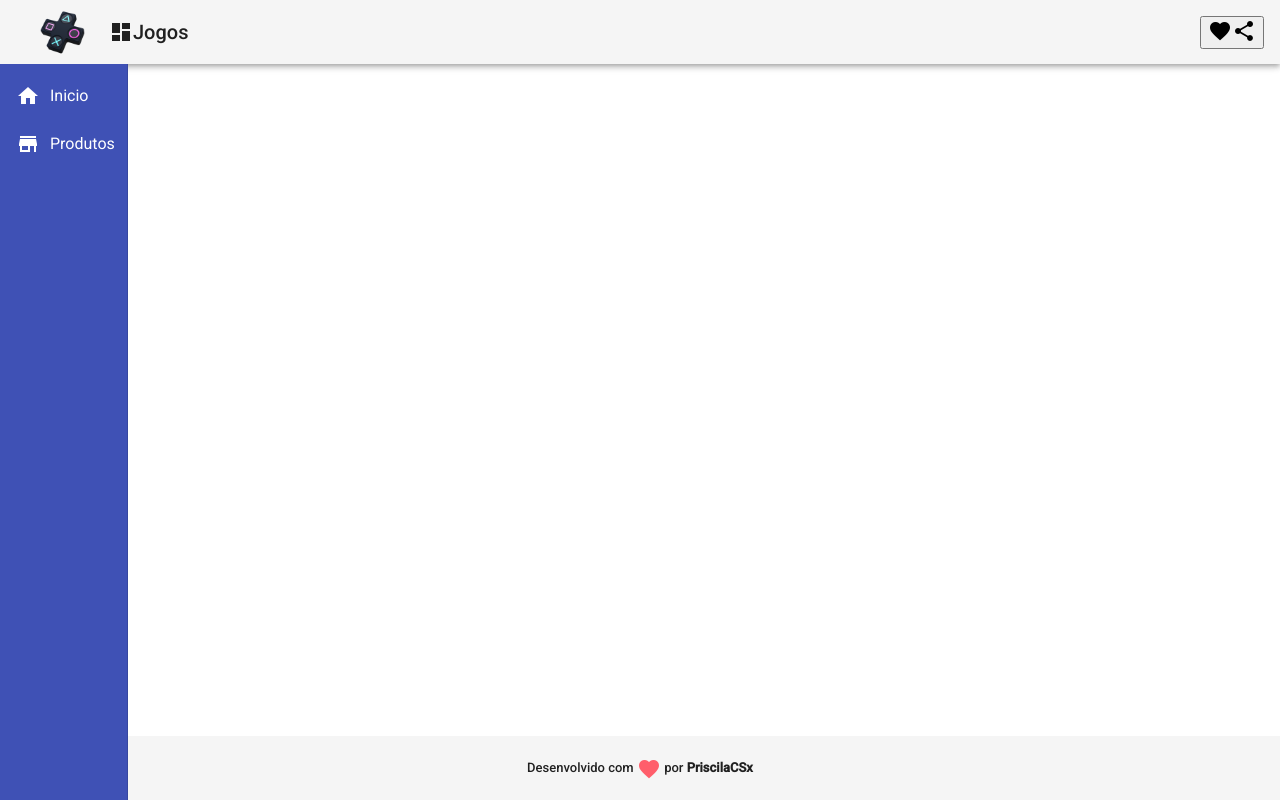
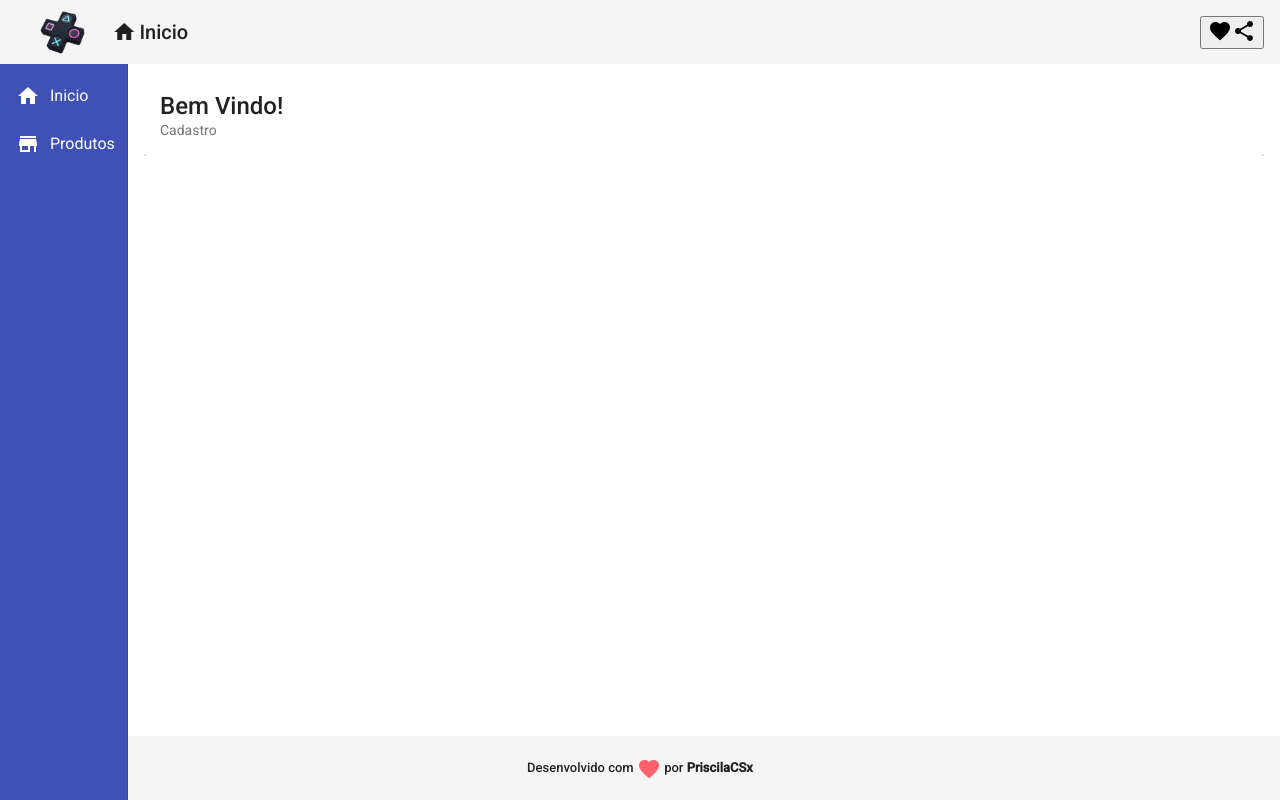
Before and after one commit to SuayMack/DesafioDesenvolvendoSPAcom-Angular, an Angular app: page / in a window 1280 px wide. Built offline with nearby package versions, Linux system fonts and the light colour scheme.

Commit message:
criando componente home

```diff
--- a/src/app/header/header.component.css
+++ b/src/app/header/header.component.css
@@ -25,6 +25,10 @@ mat-toolbar .title-group {
   padding: 1.5rem
 }
 
+.title-group i {
+  padding: .2rem;
+}
+
 .example-spacer {
   flex: 1 1 auto;
 }
--- a/src/app/header/header.component.html
+++ b/src/app/header/header.component.html
@@ -5,9 +5,9 @@
         </a>
         <a class="title-group">
             <i class="material-icons">
-                dashboard
+                home
             </i>
-            Jogos
+            Inicio
         </a>
     </span>
 
@@ -15,4 +15,4 @@
       <mat-icon>favorite</mat-icon>
       <mat-icon>share</mat-icon>
     </button>
-  </mat-toolbar>
+</mat-toolbar>
--- /dev/null
+++ b/src/app/home/home.component.css
@@ -0,0 +1,3 @@
+.home {
+    padding: 0rem 8rem;
+}
--- /dev/null
+++ b/src/app/home/home.component.html
@@ -0,0 +1,4 @@
+<mat-card>
+    <mat-card-title>Bem Vindo!</mat-card-title>
+    <mat-card-subtitle>Cadastro</mat-card-subtitle>
+</mat-card>
--- /dev/null
+++ b/src/app/home/home.component.ts
@@ -0,0 +1,15 @@
+import { Component, OnInit } from '@angular/core';
+
+@Component({
+  selector: 'spa-home',
+  templateUrl: './home.component.html',
+  styleUrls: ['./home.component.css']
+})
+export class HomeComponent implements OnInit {
+
+  constructor() { }
+
+  ngOnInit(): void {
+  }
+
+}
--- a/src/app/nav/nav.component.css
+++ b/src/app/nav/nav.component.css
@@ -10,3 +10,8 @@
 .sidenav i {
     padding-right: 10px;
 }
+
+.content {
+    padding: 16px;
+    background-color: #FFF;
+}
--- a/src/app/nav/nav.component.html
+++ b/src/app/nav/nav.component.html
@@ -15,4 +15,7 @@
             </a>
         </mat-nav-list>
     </mat-sidenav>
+    <mat-sidenav-container class="content">
+        <spa-home></spa-home>
+    </mat-sidenav-container>
 </mat-sidenav-container>
```
Also changed, not shown: src/app/app.module.ts (+12 -9 lines), src/app/app.component.html (line endings or trailing spaces).
